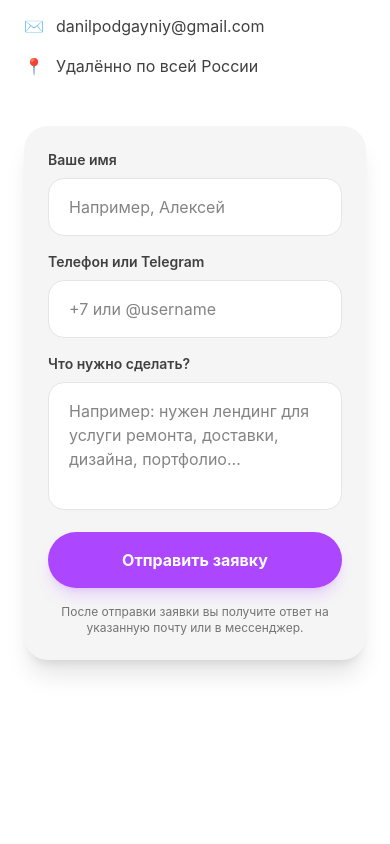
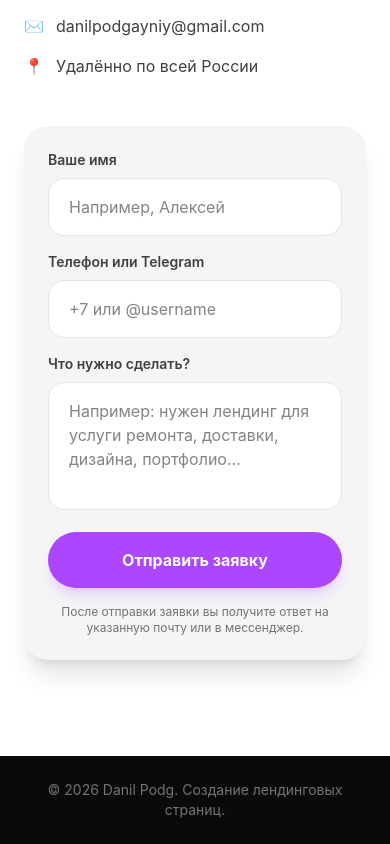
Before and after one commit to danilpodg/danil-landing, a React (Vite) app: page / in a window 390 px wide. Shown: the part 7803-8647 px from the top of the page. Before the commit the page ends 8559 px from the top, so only its background shows below. Built offline with nearby package versions, Linux system fonts and the light colour scheme.

Commit message:
fix mobile overscroll

```diff
--- a/src/App.jsx
+++ b/src/App.jsx
@@ -168,7 +168,7 @@ function LandingPreview({ project }) {
 
 export default function LandingCreatorPage() {
   return (
-    <main className="min-h-screen bg-neutral-950 text-white">
+    <main className="min-h-dvh overflow-x-hidden bg-neutral-950 text-white">
       <section className="relative overflow-hidden">
         <div className="absolute inset-0 bg-gradient-to-br from-purple-950/80 via-neutral-950 to-fuchsia-950/60" />
         <div className="absolute -right-24 -top-24 h-80 w-80 rounded-full bg-purple-500/25 blur-3xl" />
@@ -341,6 +341,10 @@ export default function LandingCreatorPage() {
           </form>
         </div>
       </section>
+
+      <footer className="bg-neutral-950 px-6 py-6 text-center text-sm text-neutral-500">
+        © 2026 Danil Podg. Создание лендинговых страниц.
+      </footer>
     </main>
   );
 }
--- a/src/index.css
+++ b/src/index.css
@@ -1 +1,13 @@
 @import "tailwindcss";
+
+html,
+body,
+#root {
+  min-height: 100%;
+  background: #0a0a0a;
+}
+
+body {
+  margin: 0;
+  overscroll-behavior-y: none;
+}
```
